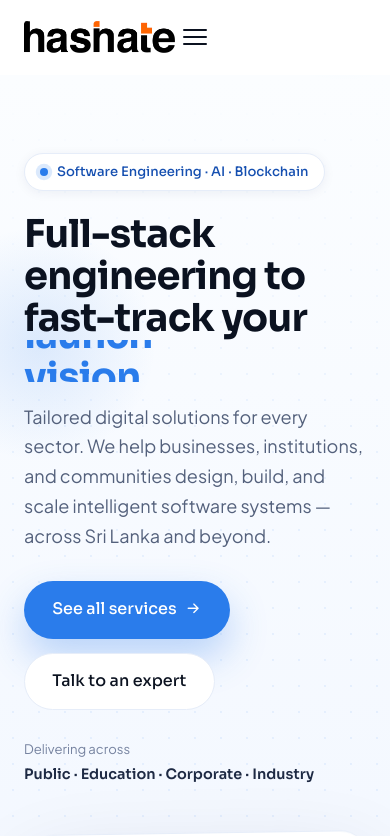
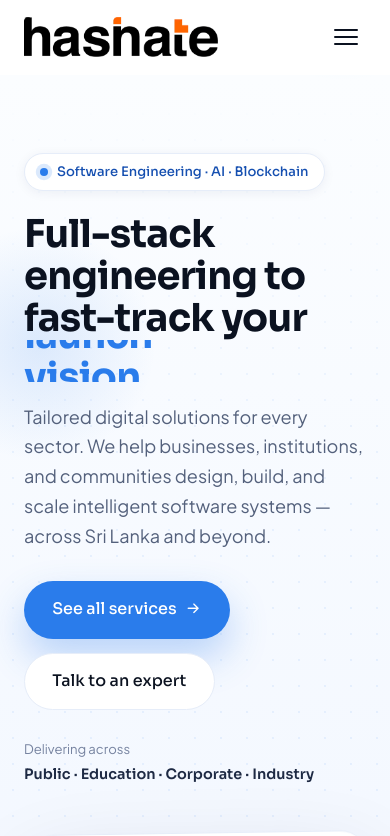
Before and after one commit to jawajawahar/hashnate-web, a plain HTML site: page index.html in a window 390 px wide. Shown: the top 836 px of the page. Drawn offline with Linux system fonts and the light colour scheme.

Commit message:
Fix mobile nav burger alignment

```diff
--- a/shared.css
+++ b/shared.css
@@ -401,6 +401,7 @@ a.cta__line:hover{color:var(--cyan-400)}
    RESPONSIVE
    ============================================================ */
 @media(max-width:1000px){
+  .nav__inner{display:flex;justify-content:space-between;width:100%}
   .nav__links,.nav__cta{display:none}
   .burger{display:flex}
   .cards--4{grid-template-columns:repeat(2,1fr)}
```
